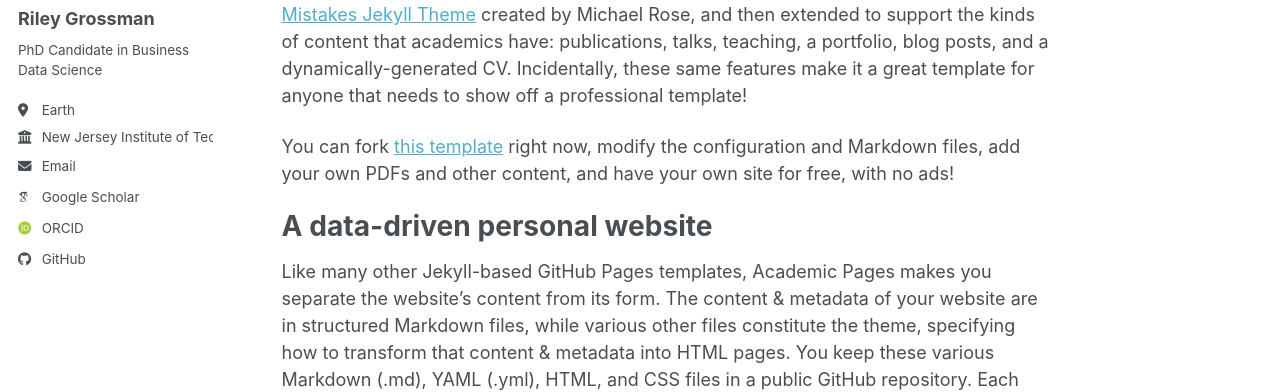
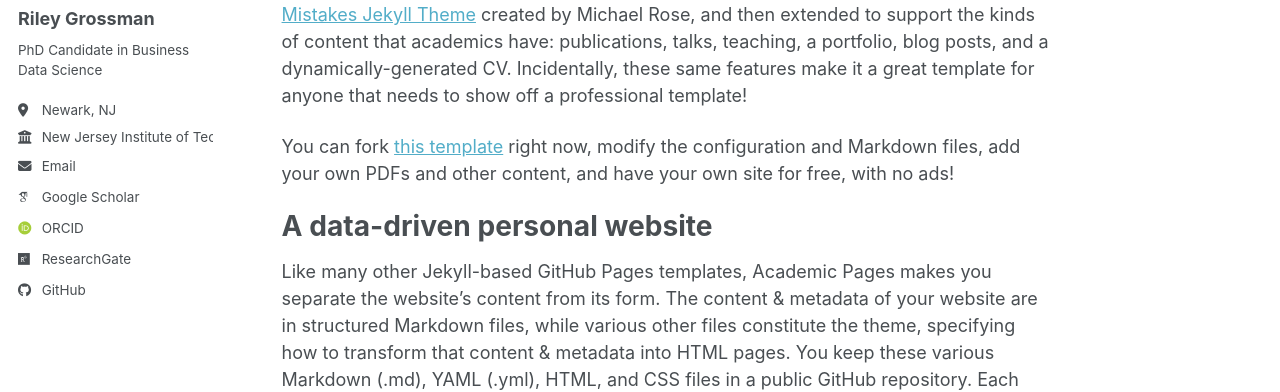
Before and after one commit to rag24/rag24.github.io, a Jekyll site: the page built from _pages/about.md, in a window 1280 px wide. Shown: the part 278-670 px from the top of the page. Built offline with Jekyll 4.4.1, drawn with Linux system fonts in a browser that asks for light colours; some web fonts are replaced; a script bundle is joined from its source files by our own code; library files that are not in the unit come from our copies; some of the changed lines change nothing that is shown.

Commit message:
Update location and GitHub username in config

```diff
--- a/_config.yml
+++ b/_config.yml
@@ -27,7 +27,7 @@
   name             : "Riley Grossman"
   pronouns         : # example: "she/her"
   bio              : "PhD Candidate in Business Data Science"
-  location         : "Earth"
+  location         : "Newark, NJ"
   employer         : "New Jersey Institute of Technology"
   uri              : # URL
   email            : "rag24@njit.edu"
@@ -42,7 +42,7 @@
   semantic         : # URL
   ssrn             : # URL
   pubmed           : #"https://www.ncbi.nlm.nih.gov/pubmed/?term=john+snow"
-  researchgate     : # URL
+  researchgate     : "https://www.researchgate.net/profile/Riley-Grossman-2?ev=hdr_xprf"
   scopus           : # URL
   zotero           : # URL
 
@@ -51,7 +51,7 @@
   bitbucket        : # Username - Update with your username on the site
   codepen          : # Username
   dribbble         : # Username
-  github           : "academicpages"
+  github           : "rag24"
   kaggle           : # Username
   stackoverflow    : # User number or user number and name (i.e., use "1" or "1/jeff-atwood")
 
```
